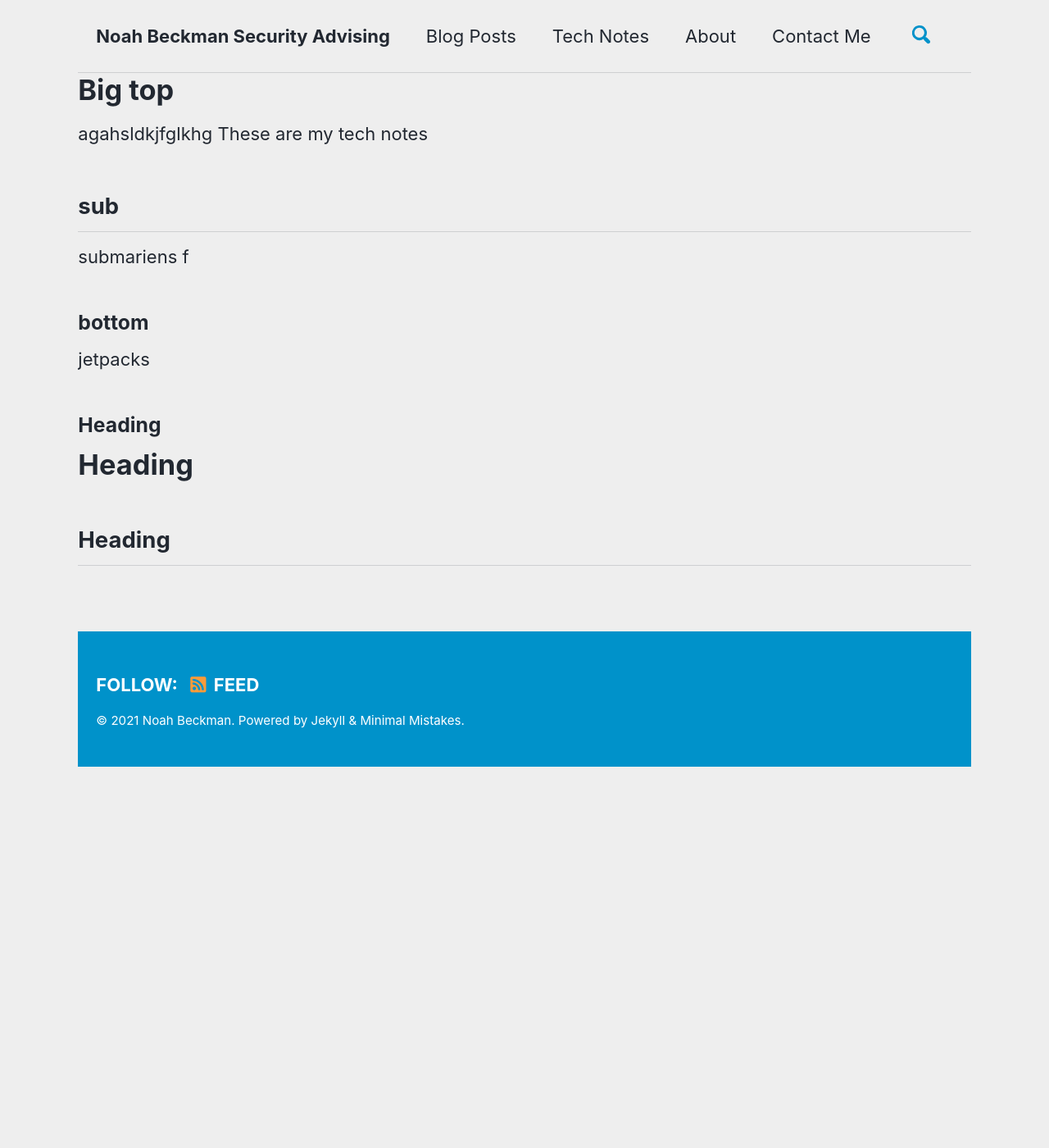
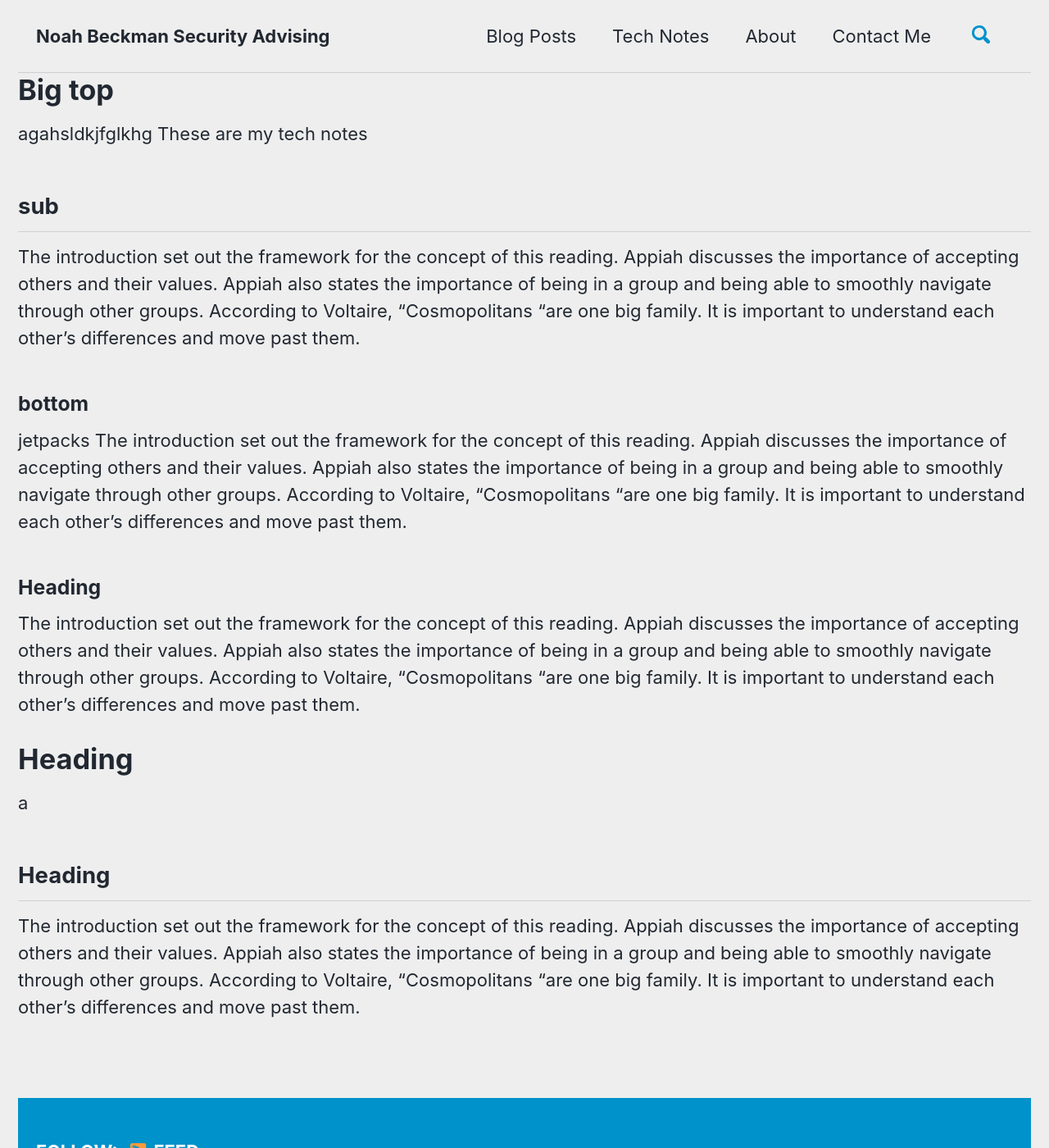
Before and after one commit to CyberM00se/Website, a Jekyll site: the page built from _pages/TechNotes.md, in a window 1280 px wide and 1400 px high. Shown: the whole window at 82% size. Built offline with Jekyll 4.4.1, drawn with Linux system fonts in a browser that asks for light colours; cached includes are drawn as plain includes; our own code applies the rules of GitHub Pages for plain Markdown files.

Commit message:
Update TechNotes.md

```diff
--- a/_pages/TechNotes.md
+++ b/_pages/TechNotes.md
@@ -8,10 +8,17 @@ toc_label: "Table for net"
 agahsldkjfglkhg
 These are my tech notes
 ## sub
+The introduction set out the framework for the concept of this reading. Appiah discusses the importance of accepting others and their values. Appiah also states the importance of being in a group and being able to smoothly navigate through other groups. According to Voltaire, “Cosmopolitans “are one big family. It is important to understand each other’s differences and move past them.
 
-submariens f
+
 ### bottom
 jetpacks
+The introduction set out the framework for the concept of this reading. Appiah discusses the importance of accepting others and their values. Appiah also states the importance of being in a group and being able to smoothly navigate through other groups. According to Voltaire, “Cosmopolitans “are one big family. It is important to understand each other’s differences and move past them.
+
 ### Heading
+The introduction set out the framework for the concept of this reading. Appiah discusses the importance of accepting others and their values. Appiah also states the importance of being in a group and being able to smoothly navigate through other groups. According to Voltaire, “Cosmopolitans “are one big family. It is important to understand each other’s differences and move past them.
+
 # Heading
+a
 ## Heading
+The introduction set out the framework for the concept of this reading. Appiah discusses the importance of accepting others and their values. Appiah also states the importance of being in a group and being able to smoothly navigate through other groups. According to Voltaire, “Cosmopolitans “are one big family. It is important to understand each other’s differences and move past them.
```
